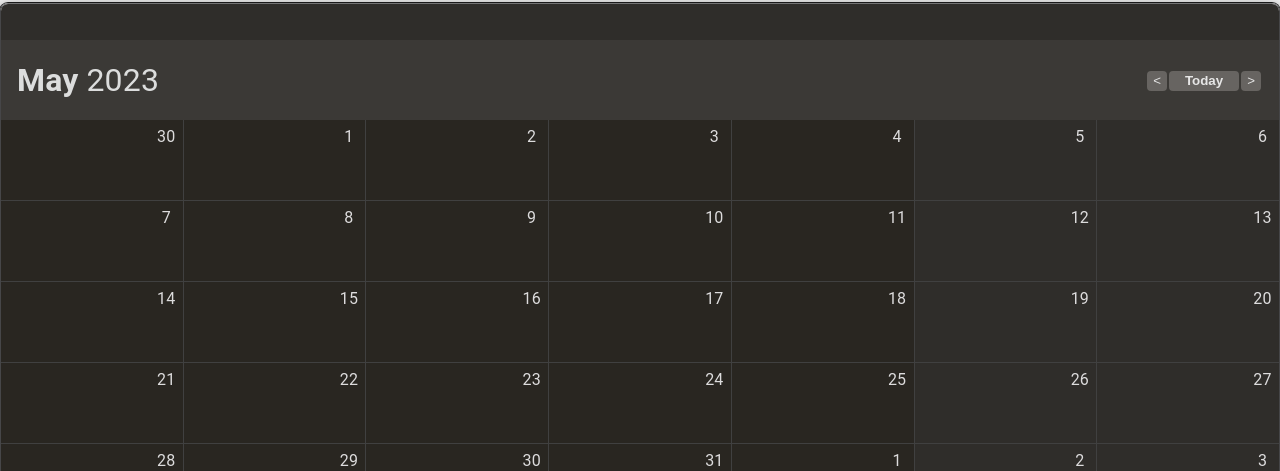
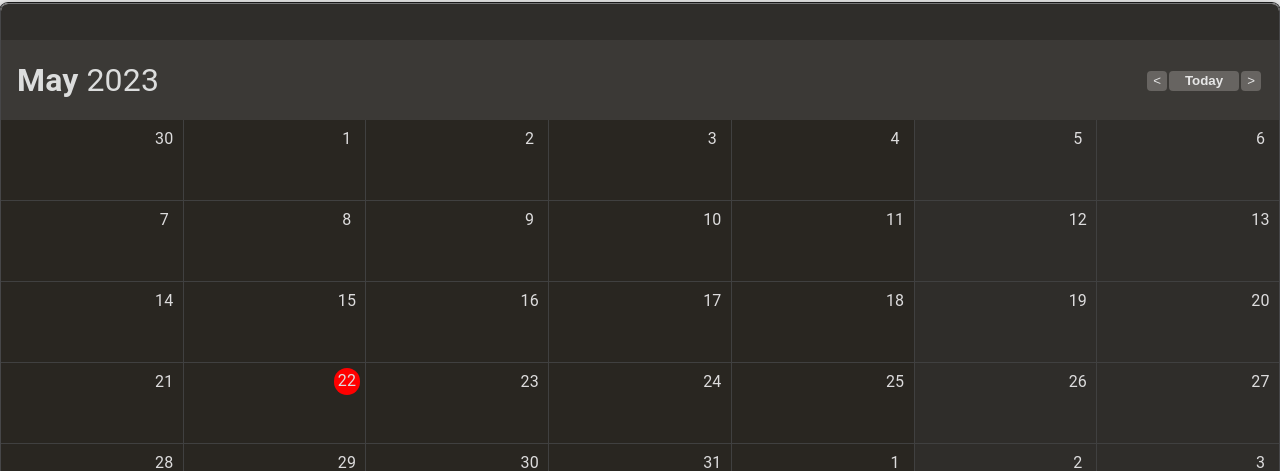
Before and after one commit to YevBor/smart-booking-frontend, a React (Vite) app in the folder frontend/: page /dashboard in a window 1280 px wide. Shown: the part 481-952 px from the top of the page. Built offline with nearby package versions, Linux system fonts and the light colour scheme; sample sign-in values are in the browser's storage.

Commit message:
implemented current day

```diff
--- a/frontend/package.json
+++ b/frontend/package.json
@@ -21,17 +21,20 @@
     "@reduxjs/toolkit": "^1.9.5",
     "@types/react-router-dom": "^5.3.3",
     "axios": "^1.4.0",
+    "date-fns": "^2.30.0",
     "dayjs": "^1.11.7",
     "formik": "^2.2.9",
     "react": "^18.2.0",
     "react-dom": "^18.2.0",
     "react-redux": "^8.0.5",
     "react-router-dom": "^6.11.2",
+    "styled-components": "^5.3.11",
     "yup": "^1.1.1"
   },
   "devDependencies": {
     "@types/react": "^18.0.28",
     "@types/react-dom": "^18.0.11",
+    "@types/styled-components": "^5.1.26",
     "@typescript-eslint/eslint-plugin": "^5.57.1",
     "@typescript-eslint/parser": "^5.57.1",
     "@vitejs/plugin-react": "^4.0.0",
--- a/frontend/src/components/UI/calendar/cal-grid/index.tsx
+++ b/frontend/src/components/UI/calendar/cal-grid/index.tsx
@@ -1,5 +1,38 @@
 import styled from "styled-components";
 import {FC} from "react";
+import { isSameDay } from 'date-fns'
+
+const CalGrid:FC<{daysArray:Date[]}> = ({daysArray}) => {
+	const isCurrentDay = (day: Date): boolean => isSameDay(day, new Date())
+
+	return (
+		<GridWrapper>
+			{daysArray.map((dayItem: Date ,i:number)=>{
+				return (
+					<CellWrapper key={i} isWeekend={dayItem.getDay() == 5 || dayItem.getDay() == 6}>
+						<RowInCell>
+							<DayWrapper>
+								{!isCurrentDay(dayItem) && dayItem.getDate()}
+								{isCurrentDay(dayItem) &&(<CurrentDay>{dayItem.getDate()}</CurrentDay>)}
+							</DayWrapper>
+						</RowInCell>
+					</CellWrapper>
+				)
+			})}
+		</GridWrapper>
+	);
+};
+
+export default CalGrid;
+const CurrentDay = styled.div`
+  height: 80%;
+  width: 80%;
+  background-color: #f00;
+  border-radius: 50%;
+  display: flex;
+  align-items: center;
+  justify-content: center;
+`
 const GridWrapper = styled.div`
   display: grid;
   grid-template-columns: repeat(7, 1fr);
@@ -26,24 +59,5 @@ const DayWrapper = styled.div`
   display: flex;
   align-items: center;
   justify-content: center;
+  margin: 2px;
 `
-const CalGrid:FC<{daysArray:Date[]}> = ({daysArray}) => {
-
-	return (
-		<GridWrapper>
-			{daysArray.map((dayItem: Date ,i:number)=>{
-				return (
-					<CellWrapper key={i} isWeekend={dayItem.getDay() == 5 || dayItem.getDay() == 6}>
-						<RowInCell>
-							<DayWrapper>
-								{dayItem.getDate()}
-							</DayWrapper>
-						</RowInCell>
-					</CellWrapper>
-				)
-			})}
-		</GridWrapper>
-	);
-};
-
-export default CalGrid;
```
Also changed, not shown: 1 other file (tests, documents, lock files or other folders).
